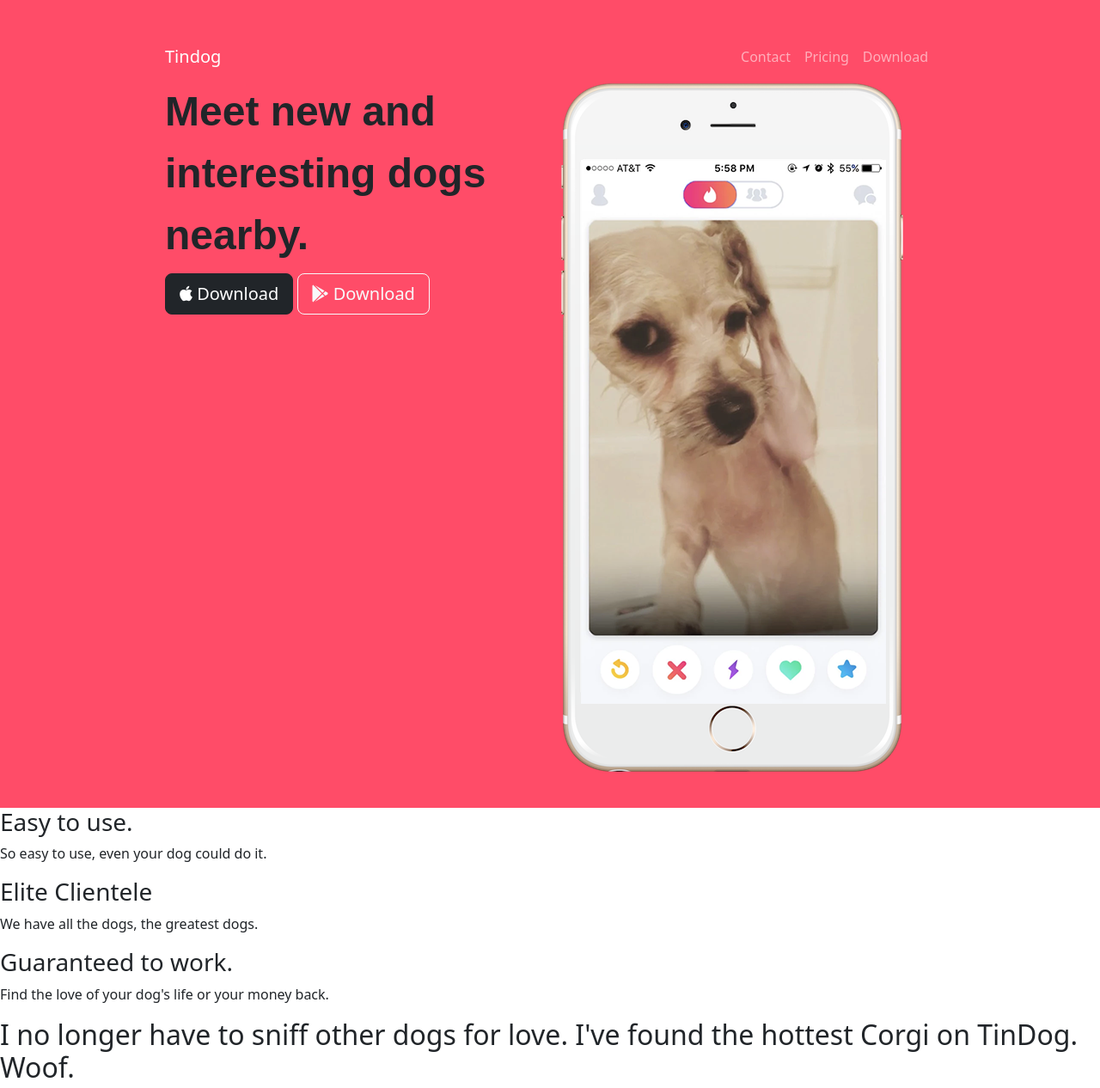
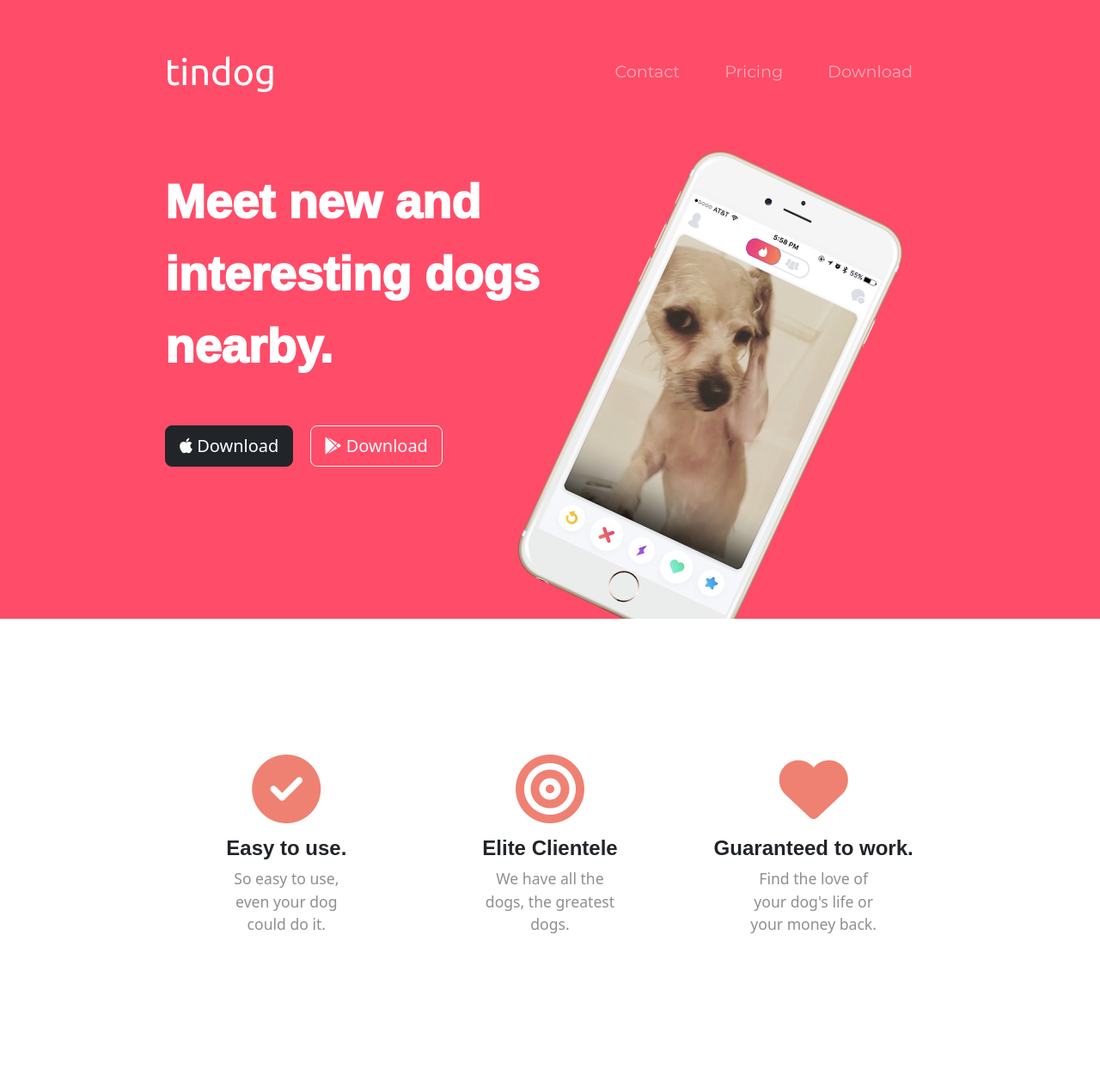
Before and after one commit to GosGko/TinDog, a plain HTML site: page index.html in a window 1280 px wide. Shown: the top 1266 px of the page at 86% size. Drawn offline with nearby package versions, Linux system fonts and the light colour scheme.

Commit message:
First two containers are done

```diff
--- a/css/styles.css
+++ b/css/styles.css
@@ -1,14 +1,79 @@
 h1 {
     font-family: 'Montserrat-Black', sans-serif;
-    font-size: 3rem;
+    font-size: 3.5rem;
     line-height: 1.5;
-    font-weight: 900;
+    font-weight: 1000;
+    color: white;
+    margin: 0 auto 50px auto;
 }
 
 #title {
     background-color: #ff4c68;
+
 }
 
 .container-fluid {
-    padding: 3% 15%;
+        padding: 3% 15%;
+        overflow: hidden;
+        height: 45rem;
 }
+
+.navbar {
+    font-size: 1.2rem;
+    font-family: 'Montserrat', sans-serif;
+    padding-bottom: 4.5rem;
+}
+
+.nav-item {
+    padding: 0 18px;
+}
+
+.btn-dark {
+    margin-right: 15px;
+}
+
+.navbar-brand {
+    font-size: 2.7rem;
+    font-family: 'Ubuntu';
+}
+
+.img-iphone6 {
+    width: 59%;
+    position: absolute;
+    right: 30%;
+}
+
+.rotated {
+    transform: rotate(25deg);
+}
+
+.col-lg-6 {
+    position: relative;
+}
+
+.fa-solid {
+    font-size: 5rem;
+    color: #ef8172;
+    margin-bottom: 5%;
+}
+
+.fa-solid:hover {
+    color: #ff4c68;
+}
+
+h3 {
+    font-family: 'montserrat-Black', sans-serif;
+    font-weight: 900;
+    font-size: 1.5rem;
+}
+
+p {
+    color: #8f8f8f;
+    width: 57%;
+    margin: 0 auto;
+    font-size: 1.1rem;
+}
+
+#features {
+    margin-top: 120px;
+}
--- a/index.html
+++ b/index.html
@@ -28,7 +28,7 @@
 
       <div class="container-fluid">
         <nav class="navbar navbar-expand-lg navbar-dark">
-          <a class="navbar-brand" href="">Tindog</a>
+          <a class="navbar-brand" href="">tindog</a>
            <button class="navbar-toggler" type="button" data-toggle="collapse" data-target="#navbarSupportedContent" aria-controls="navbarSupportedContent" aria-expanded="false" aria-label="Toggle navigation">
           <span class="navbar-toggler-icon"></span>
         </button>
@@ -55,7 +55,7 @@
             <button type="button" class="btn btn-outline-light btn-lg"> <i class="fa-brands fa-google-play"></i> Download</button>
           </div>
           <div class="col-lg-6">
-            <img src="images/iphone6.png" alt="iphone-mockup">
+            <img class="img-iphone6 rotated" src="images/iphone6.png" alt="iphone-mockup">
           </div>
         </div>
       </div>
@@ -66,16 +66,27 @@
   <!-- Features -->
 
   <section id="features">
-
+    <div class="container-fluid">
+      <div class="row text-center">
+        <div class="col-lg-4">
+          <i class="fa-sharp fa-solid fa-circle-check"></i>
           <h3>Easy to use.</h3>
           <p>So easy to use, even your dog could do it.</p>
+        </div>
 
+        <div class="col-lg-4">
+          <i class="fa-solid fa-bullseye"></i>
           <h3>Elite Clientele</h3>
           <p>We have all the dogs, the greatest dogs.</p>
+        </div>
 
+        <div class="col-lg-4">
+          <i class="fa-solid fa-heart"></i>
           <h3>Guaranteed to work.</h3>
           <p>Find the love of your dog's life or your money back.</p>
-
+        </div>
+      </div>
+    </div>
   </section>
 
 
```
Lines whose indentation alone changed are shown as unchanged.
